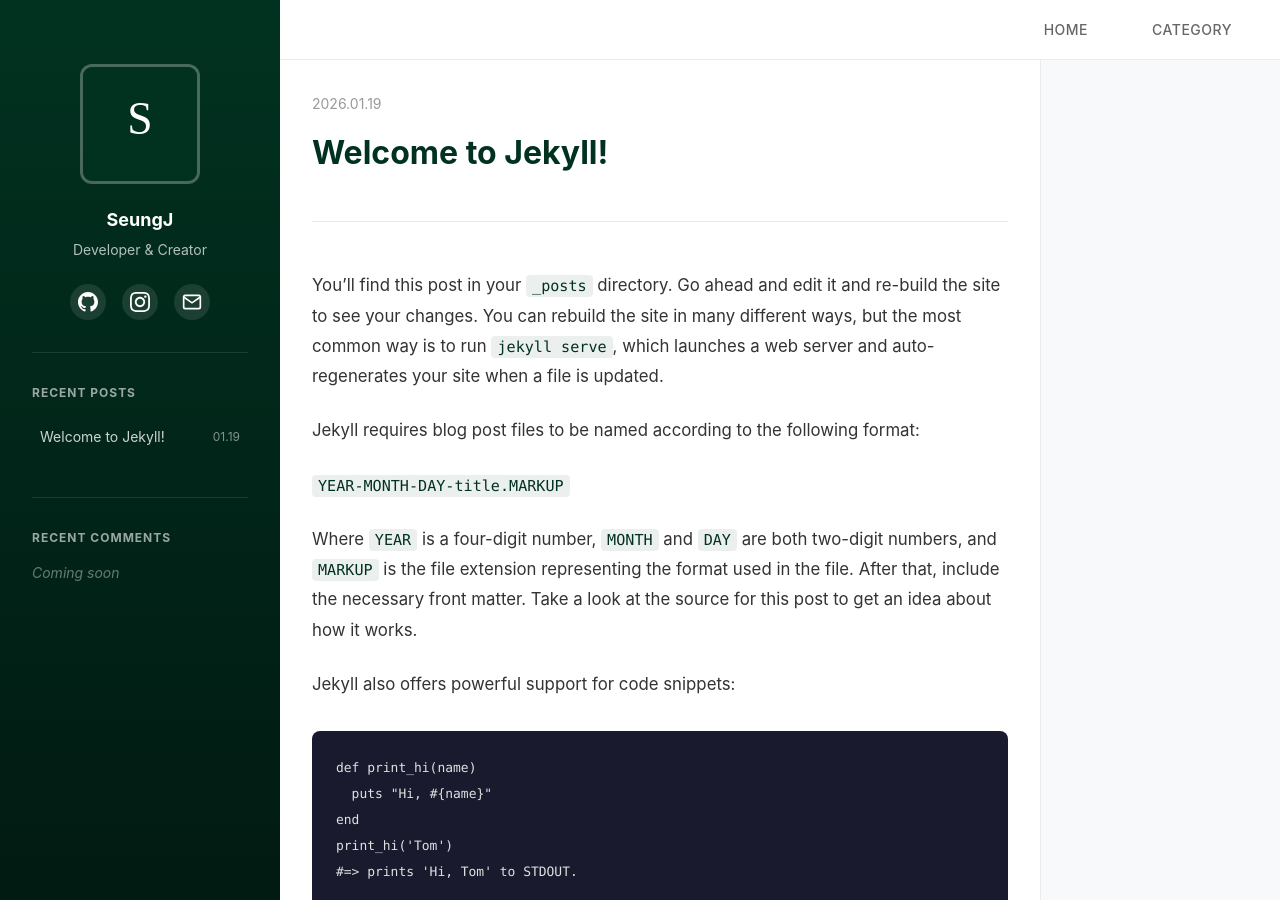
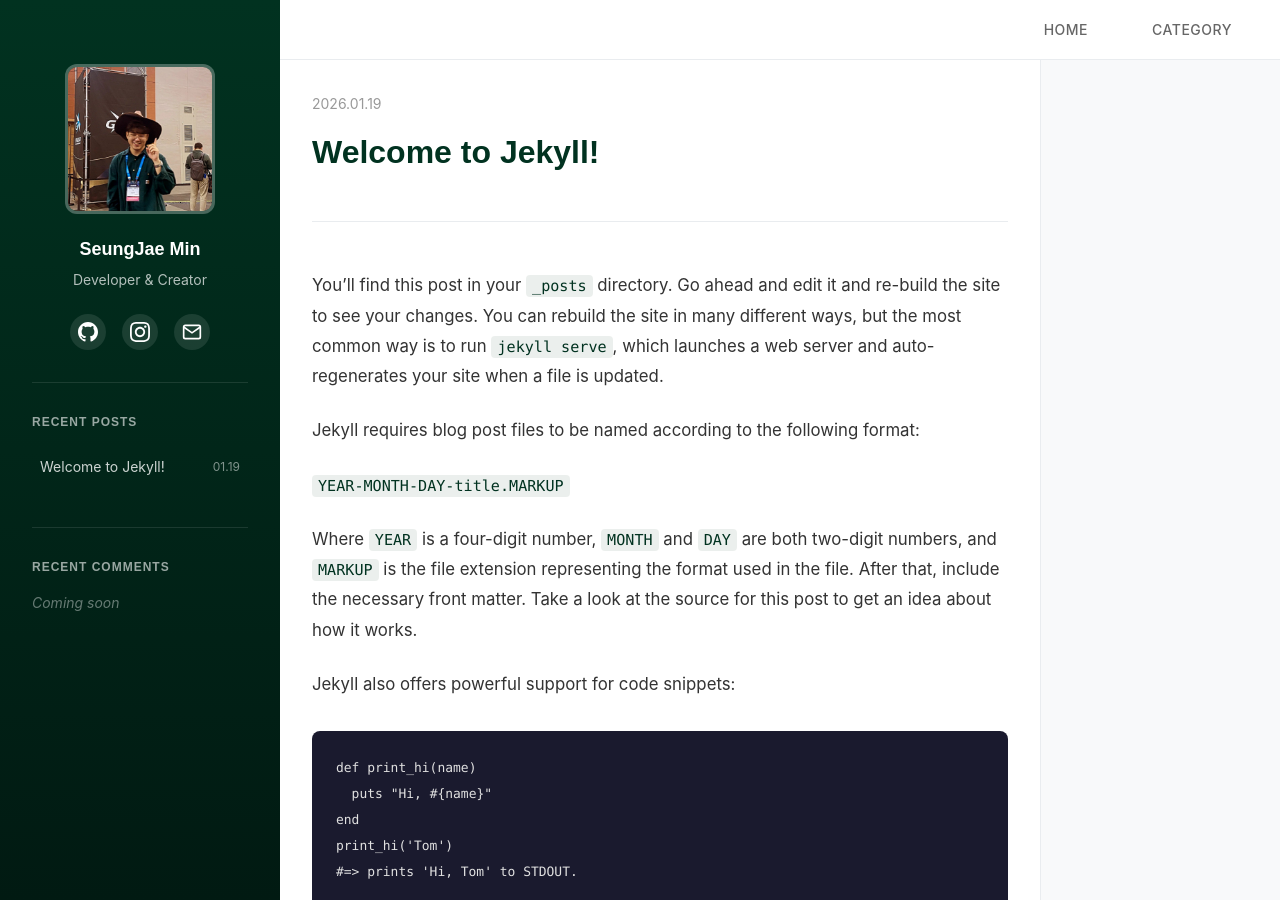
Before and after one commit to SeungJaeMin/SeungJ_Blog, a Jekyll site: the page built from _posts/2026-01-19-welcome-to-jekyll.markdown, in a window 1280 px wide and 900 px high. Built offline with Jekyll 4.4.1, drawn with Linux system fonts in a browser that asks for light colours; some web fonts are replaced; some of the changed text lies outside the part shown.

Commit message:
feat: Add profile image and update fonts
- Add profile image (assets/images/profile.jpg)
- Change font to 국립박물관문화재단클래식 (MuseumClassic)
- Add page layout for 404 and about pages
- Fix deprecated darken/lighten functions

Co-Authored-By: Claude Opus 4.5 <noreply@anthropic.com>

```diff
--- a/_config.yml
+++ b/_config.yml
@@ -19,7 +19,7 @@
 # in the templates via {{ site.myvariable }}.
 
 title: SeungJ's Blog
-author: SeungJ
+author: SeungJae Min
 email: minlsj084@gmail.com
 bio: "Developer & Creator"
 description: "Personal blog about development and technology"
--- a/_sass/_base.scss
+++ b/_sass/_base.scss
@@ -1,3 +1,25 @@
+// Fonts - 국립박물관문화재단클래식
+@font-face {
+    font-family: 'MuseumClassic';
+    src: url('https://cdn.jsdelivr.net/gh/projectnoonnu/noonfonts_twelve@1.0/국립박물관문화재단클래식L.woff') format('woff');
+    font-weight: 300;
+    font-display: swap;
+}
+
+@font-face {
+    font-family: 'MuseumClassic';
+    src: url('https://cdn.jsdelivr.net/gh/projectnoonnu/noonfonts_twelve@1.0/국립박물관문화재단클래식M.woff') format('woff');
+    font-weight: 500;
+    font-display: swap;
+}
+
+@font-face {
+    font-family: 'MuseumClassic';
+    src: url('https://cdn.jsdelivr.net/gh/projectnoonnu/noonfonts_twelve@1.0/국립박물관문화재단클래식B.woff') format('woff');
+    font-weight: 700;
+    font-display: swap;
+}
+
 // Reset & Base Styles
 *,
 *::before,
@@ -48,7 +70,7 @@ a {
   transition: color $transition-fast;
 
   &:hover {
-    color: darken($color-accent, 10%);
+    color: $color-primary-dark;
   }
 }
 
@@ -140,7 +162,7 @@ th {
   cursor: pointer;
 
   &:hover {
-    background-color: lighten($color-primary, 10%);
+    background-color: $color-primary-light;
     color: $color-background;
     transform: translateY(-2px);
   }
--- a/_sass/_components.scss
+++ b/_sass/_components.scss
@@ -345,6 +345,32 @@
   border-radius: $radius-sm;
 }
 
+// Page Layout
+.page {
+  max-width: 800px;
+  margin: 0 auto;
+}
+
+.page-header {
+  margin-bottom: $spacing-xl;
+  padding-bottom: $spacing-lg;
+  border-bottom: 1px solid $color-border;
+}
+
+.page-title {
+  font-size: 2rem;
+  color: $color-primary;
+}
+
+.page-content {
+  font-size: 1.05rem;
+  line-height: 1.8;
+
+  p {
+    margin-bottom: $spacing-md;
+  }
+}
+
 // Category Page
 .category-page {
   max-width: 800px;
--- a/_sass/_layout.scss
+++ b/_sass/_layout.scss
@@ -130,8 +130,8 @@
 }
 
 .profile-image {
-  width: 120px;
-  height: 120px;
+  width: 150px;
+  height: 150px;
   margin: 0 auto $spacing-md;
   border-radius: $radius-lg;
   overflow: hidden;
@@ -142,6 +142,7 @@
     width: 100%;
     height: 100%;
     object-fit: cover;
+    transform: scale(1.3);
   }
 }
 
--- a/_sass/_variables.scss
+++ b/_sass/_variables.scss
@@ -11,10 +11,10 @@ $color-text: #333;
 $color-text-light: #666;
 $color-text-muted: #999;
 
-// Typography
-$font-family-base: -apple-system, BlinkMacSystemFont, 'Segoe UI', Roboto, 'Helvetica Neue', Arial, sans-serif;
-$font-family-heading: $font-family-base;
-$font-family-mono: 'SF Mono', Monaco, 'Cascadia Code', Consolas, monospace;
+// Typography - 국립박물관문화재단클래식
+$font-family-base: 'MuseumClassic', -apple-system, BlinkMacSystemFont, sans-serif;
+$font-family-heading: 'MuseumClassic', sans-serif;
+$font-family-mono: 'SF Mono', Monaco, Consolas, monospace;
 
 $font-size-base: 16px;
 $font-size-sm: 14px;
```
Also changed, not shown: _layouts/page.html (added, +13 -0 lines), assets/images/profile.jpg (added).
